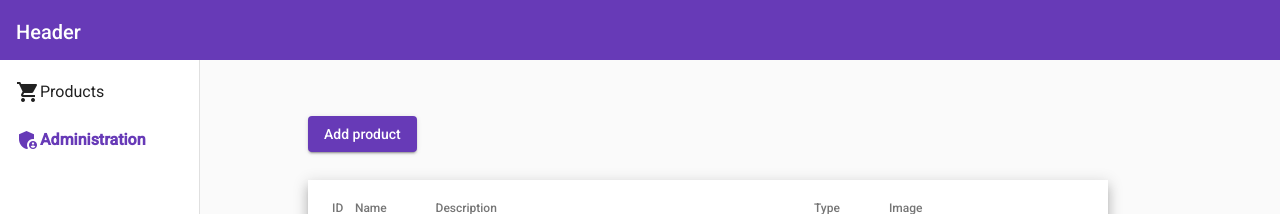
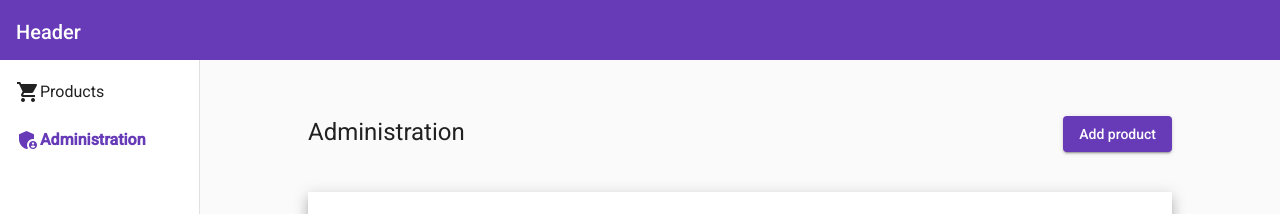
Before and after one commit to Szwajowy/mylead-rekrutacja, an Angular app: page /admin in a window 1280 px wide. Shown: the top 214 px of the page. Built offline with nearby package versions, Linux system fonts and the light colour scheme; data requests are answered from the project's data file.

Commit message:
Modify admin view style

```diff
--- a/src/app/admin/components/products-table/products-table.component.scss
+++ b/src/app/admin/components/products-table/products-table.component.scss
@@ -1,5 +1,5 @@
 .table {
-  width: 100;
+  width: 100%;
 }
 
 .mat-cell:not(:last-child) {
--- a/src/app/admin/pages/admin/admin.component.html
+++ b/src/app/admin/pages/admin/admin.component.html
@@ -1,9 +1,13 @@
 <div class="content">
-  <div class="buttons">
-    <button mat-raised-button color="primary" (click)="onAddProduct()">
-      Add product
-    </button>
+  <div class="header">
+    <h1>Administration</h1>
+    <div class="buttons">
+      <button mat-raised-button color="primary" (click)="onAddProduct()">
+        Add product
+      </button>
+    </div>
   </div>
+
   <ng-container *ngIf="products$ | async as products; else loading">
     <app-products-table
       [products]="products"
--- a/src/app/admin/pages/admin/admin.component.scss
+++ b/src/app/admin/pages/admin/admin.component.scss
@@ -3,8 +3,11 @@
   margin: 0 auto;
   padding: 4em 0;
 
-  .buttons {
+  .header {
     margin-bottom: 2em;
+    display: flex;
+    flex-flow: row nowrap;
+    justify-content: space-between;
   }
 
   .spinner {
```
